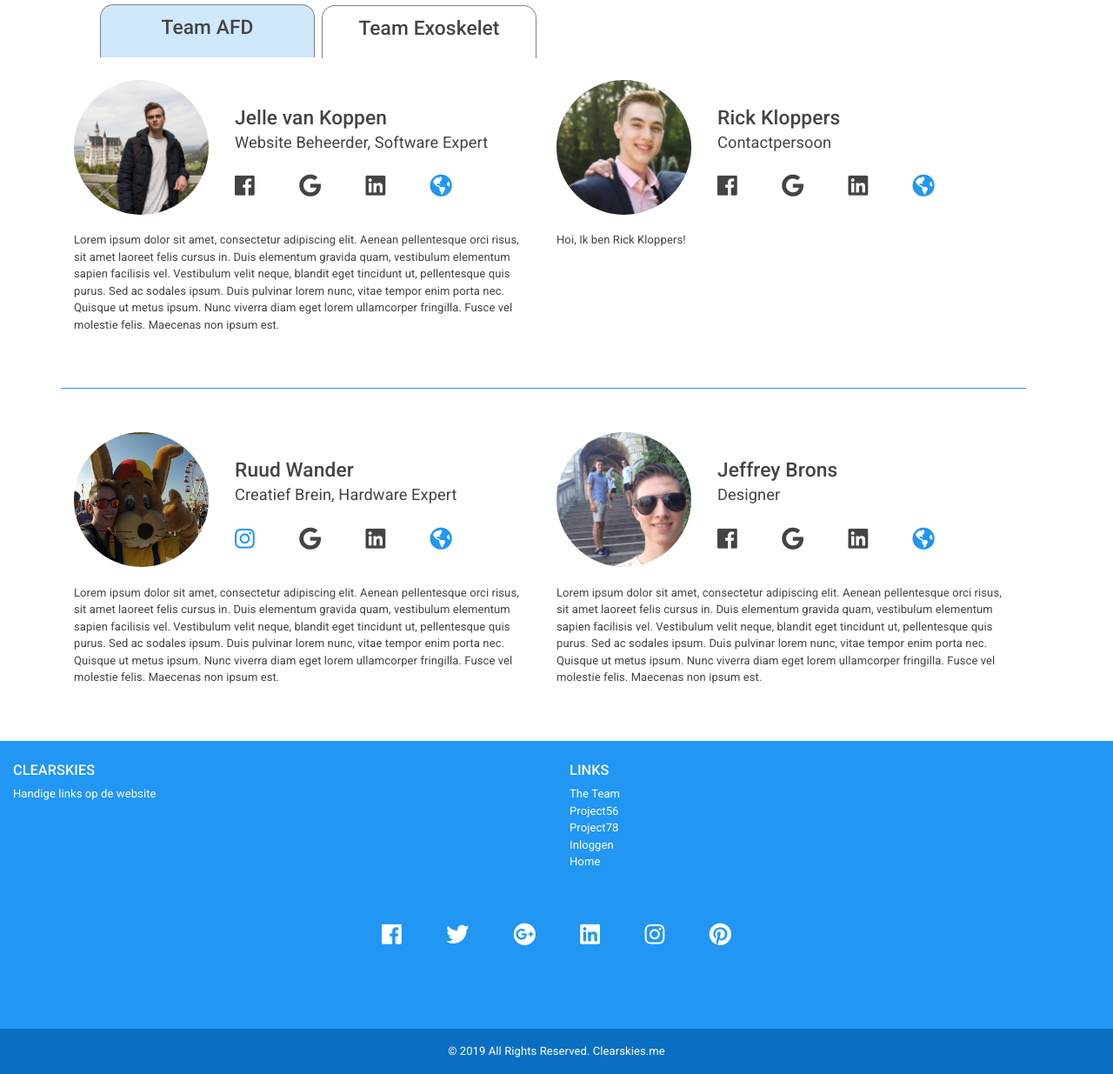
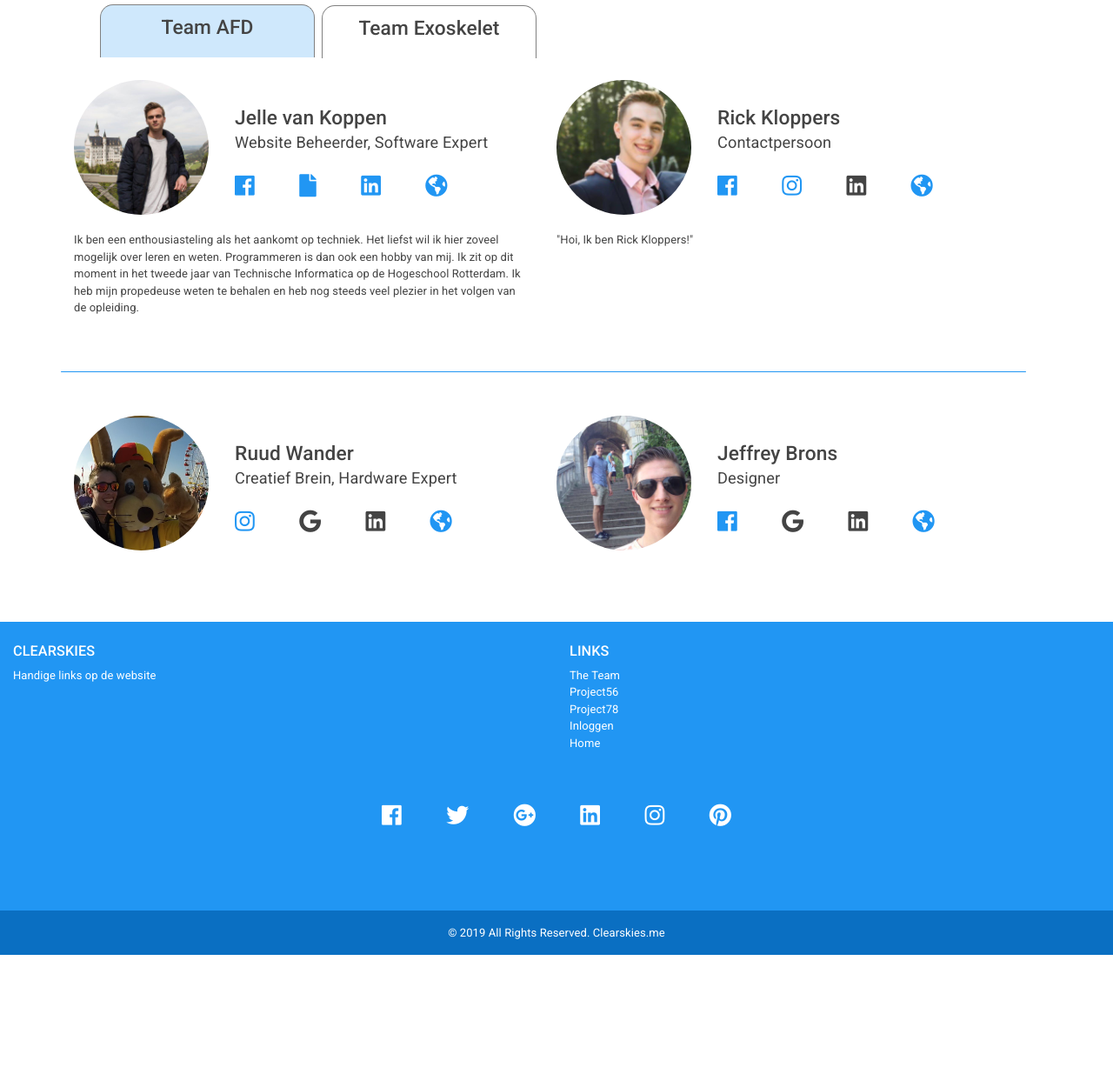
Before and after one commit to JellevanKoppen/HrWebsite, a PHP site: page /about.php in a window 1280 px wide. Shown: the part 425-1660 px from the top of the page at 87% size. After the commit the page ends 1523 px from the top, so only its background shows below. Run offline with PHP 8.4, Linux system fonts and the light colour scheme; some libraries are stand-ins or nearby versions.

Commit message:
updated about page and added resume

```diff
--- a/about.php
+++ b/about.php
@@ -45,15 +45,15 @@
               <div class="col-8 headerName">
                 <h3>Jelle van Koppen <br /><small>Website Beheerder, Software Expert</small></h3>
                 <div class="personalSocials">
-                  <a class="fb-ic">
+                  <a class="fb-ic" href="https://www.facebook.com/jelle.koppen">
                     <i class="fab fa-facebook fa-lg white-text mr-md-5 mr-3 fa-2x"> </i>
                   </a>
                   <!-- Google-->
-                  <a class="gplus-ic">
-                    <i class="fab fa-google fa-lg white-text mr-md-5 mr-3 fa-2x"> </i>
+                  <a class="gplus-ic" href="assets\doc\CV_Jelle_van_Koppen_0944862.pdf">
+                    <i class="fas fa-file fa-lg white-text mr-md-5 mr-3 fa-2x"> </i>
                   </a>
                   <!--Linkedin -->
-                  <a class="li-ic">
+                  <a class="li-ic" href="https://www.linkedin.com/in/jelle-van-koppen-390148151/">
                     <i class="fab fa-linkedin fa-lg white-text mr-md-5 mr-3 fa-2x"> </i>
                   </a>
                   <!--Website-->
@@ -64,7 +64,10 @@
               </div>
               <div class="col-12">
                 <br />
-                <p>Lorem ipsum dolor sit amet, consectetur adipiscing elit. Aenean pellentesque orci risus, sit amet laoreet felis cursus in. Duis elementum gravida quam, vestibulum elementum sapien facilisis vel. Vestibulum velit neque, blandit eget tincidunt ut, pellentesque quis purus. Sed ac sodales ipsum. Duis pulvinar lorem nunc, vitae tempor enim porta nec. Quisque ut metus ipsum. Nunc viverra diam eget lorem ullamcorper fringilla. Fusce vel molestie felis. Maecenas non ipsum est.</p>
+                <p>Ik ben een enthousiasteling als het aankomt op techniek. Het liefst wil ik hier zoveel mogelijk over leren
+en weten. Programmeren is dan ook een hobby van mij. Ik zit op dit moment in het tweede jaar van
+Technische Informatica op de Hogeschool Rotterdam. Ik heb mijn propedeuse weten te behalen en
+heb nog steeds veel plezier in het volgen van de opleiding.</p>
               </div>
             </div>
           </div>
@@ -76,12 +79,12 @@
               <div class="col-8 headerName">
                 <h3>Rick Kloppers <br /><small>Contactpersoon</small></h3>
                 <div class="personalSocials">
-                  <a class="fb-ic">
+                  <a class="fb-ic" href="https://www.facebook.com/rick.kloppers">
                     <i class="fab fa-facebook fa-lg white-text mr-md-5 mr-3 fa-2x"> </i>
                   </a>
-                  <!-- Google-->
-                  <a class="gplus-ic">
-                    <i class="fab fa-google fa-lg white-text mr-md-5 mr-3 fa-2x"> </i>
+                  <!-- Instagram-->
+                  <a class="gplus-ic" href="https://www.instagram.com/rickkie941/">
+                    <i class="fab fa-instagram fa-lg white-text mr-md-5 mr-3 fa-2x"> </i>
                   </a>
                   <!--Linkedin -->
                   <a class="li-ic">
@@ -95,7 +98,7 @@
               </div>
               <div class="col-12">
                 <br />
-                <p>Hoi, Ik ben Rick Kloppers!</div>
+                <p>"Hoi, Ik ben Rick Kloppers!"</div>
               </div>
             </div>
             <div class="lijn d-none d-md-block"></div>
@@ -126,7 +129,7 @@
                 </div>
                 <div class="col-12">
                   <br />
-                  <p>Lorem ipsum dolor sit amet, consectetur adipiscing elit. Aenean pellentesque orci risus, sit amet laoreet felis cursus in. Duis elementum gravida quam, vestibulum elementum sapien facilisis vel. Vestibulum velit neque, blandit eget tincidunt ut, pellentesque quis purus. Sed ac sodales ipsum. Duis pulvinar lorem nunc, vitae tempor enim porta nec. Quisque ut metus ipsum. Nunc viverra diam eget lorem ullamcorper fringilla. Fusce vel molestie felis. Maecenas non ipsum est.</p>
+                  <p></p>
                 </div>
               </div>
             </div>
@@ -138,7 +141,7 @@
                 <div class="col-8 headerName">
                   <h3>Jeffrey Brons <br /><small>Designer</small></h3>
                   <div class="personalSocials">
-                    <a class="fb-ic">
+                    <a class="fb-ic" href="https://www.facebook.com/jeffrey.brons.5">
                       <i class="fab fa-facebook fa-lg white-text mr-md-5 mr-3 fa-2x"> </i>
                     </a>
                     <!-- Google-->
@@ -157,7 +160,7 @@
                 </div>
                 <div class="col-12">
                   <br />
-                  <p>Lorem ipsum dolor sit amet, consectetur adipiscing elit. Aenean pellentesque orci risus, sit amet laoreet felis cursus in. Duis elementum gravida quam, vestibulum elementum sapien facilisis vel. Vestibulum velit neque, blandit eget tincidunt ut, pellentesque quis purus. Sed ac sodales ipsum. Duis pulvinar lorem nunc, vitae tempor enim porta nec. Quisque ut metus ipsum. Nunc viverra diam eget lorem ullamcorper fringilla. Fusce vel molestie felis. Maecenas non ipsum est.</p>
+                  <p></p>
                 </div>
               </div>
             </div>
@@ -171,15 +174,15 @@
                 <div class="col-8 headerName">
                   <h3>Jelle van Koppen <br /><small>Website Beheerder</small></h3>
                   <div class="personalSocials">
-                    <a class="fb-ic">
+                    <a class="fb-ic" href="https://www.facebook.com/jelle.koppen">
                       <i class="fab fa-facebook fa-lg white-text mr-md-5 mr-3 fa-2x"> </i>
                     </a>
                     <!-- Google-->
-                    <a class="gplus-ic">
-                      <i class="fab fa-google fa-lg white-text mr-md-5 mr-3 fa-2x"> </i>
+                    <a class="gplus-ic" href="assets/doc/CV_Jelle_van_Koppen_0944862.pdf">
+                      <i class="fas fa-file fa-lg white-text mr-md-5 mr-3 fa-2x"> </i>
                     </a>
                     <!--Linkedin -->
-                    <a class="li-ic">
+                    <a class="li-ic" href="https://www.linkedin.com/in/jelle-van-koppen-390148151/">
                       <i class="fab fa-linkedin fa-lg white-text mr-md-5 mr-3 fa-2x"> </i>
                     </a>
                     <!--Website-->
@@ -190,7 +193,10 @@
                 </div>
                 <div class="col-12">
                   <br />
-                  <p>Lorem ipsum dolor sit amet, consectetur adipiscing elit. Aenean pellentesque orci risus, sit amet laoreet felis cursus in. Duis elementum gravida quam, vestibulum elementum sapien facilisis vel. Vestibulum velit neque, blandit eget tincidunt ut, pellentesque quis purus. Sed ac sodales ipsum. Duis pulvinar lorem nunc, vitae tempor enim porta nec. Quisque ut metus ipsum. Nunc viverra diam eget lorem ullamcorper fringilla. Fusce vel molestie felis. Maecenas non ipsum est.</p>
+                  <p>Ik ben een enthousiasteling als het aankomt op techniek. Het liefst wil ik hier zoveel mogelijk over leren
+en weten. Programmeren is dan ook een hobby van mij. Ik zit op dit moment in het tweede jaar van
+Technische Informatica op de Hogeschool Rotterdam. Ik heb mijn propedeuse weten te behalen en
+heb nog steeds veel plezier in het volgen van de opleiding.</p>
                 </div>
               </div>
             </div>
@@ -202,12 +208,12 @@
                 <div class="col-8 headerName">
                   <h3>Rick Kloppers <br /><small>Contactpersoon</small></h3>
                   <div class="personalSocials">
-                    <a class="fb-ic">
+                    <a class="fb-ic" href="https://www.facebook.com/rick.kloppers">
                       <i class="fab fa-facebook fa-lg white-text mr-md-5 mr-3 fa-2x"> </i>
                     </a>
-                    <!-- Google-->
-                    <a class="gplus-ic">
-                      <i class="fab fa-google fa-lg white-text mr-md-5 mr-3 fa-2x"> </i>
+                    <!-- Instagram -->
+                    <a class="gplus-ic" href="https://www.instagram.com/rickkie941/">
+                      <i class="fab fa-instagram fa-lg white-text mr-md-5 mr-3 fa-2x"> </i>
                     </a>
                     <!--Linkedin -->
                     <a class="li-ic">
@@ -221,7 +227,7 @@
                 </div>
                 <div class="col-12">
                   <br />
-                  <p>Hoi, Ik ben Rick Kloppers!</div>
+                  <p>"Hoi, Ik ben Rick Kloppers!"</div>
                 </div>
               </div>
               <div class="lijn d-none d-md-block"></div>
@@ -252,7 +258,7 @@
                   </div>
                   <div class="col-12">
                     <br />
-                    <p>Lorem ipsum dolor sit amet, consectetur adipiscing elit. Aenean pellentesque orci risus, sit amet laoreet felis cursus in. Duis elementum gravida quam, vestibulum elementum sapien facilisis vel. Vestibulum velit neque, blandit eget tincidunt ut, pellentesque quis purus. Sed ac sodales ipsum. Duis pulvinar lorem nunc, vitae tempor enim porta nec. Quisque ut metus ipsum. Nunc viverra diam eget lorem ullamcorper fringilla. Fusce vel molestie felis. Maecenas non ipsum est.</p>
+                    <p></p>
                   </div>
                 </div>
               </div>
@@ -283,7 +289,7 @@
                   </div>
                   <div class="col-12">
                     <br />
-                    <p>Lorem ipsum dolor sit amet, consectetur adipiscing elit. Aenean pellentesque orci risus, sit amet laoreet felis cursus in. Duis elementum gravida quam, vestibulum elementum sapien facilisis vel. Vestibulum velit neque, blandit eget tincidunt ut, pellentesque quis purus. Sed ac sodales ipsum. Duis pulvinar lorem nunc, vitae tempor enim porta nec. Quisque ut metus ipsum. Nunc viverra diam eget lorem ullamcorper fringilla. Fusce vel molestie felis. Maecenas non ipsum est.</p>
+                    <p></p>
                   </div>
                 </div>
               </div>
```
Also changed, not shown: 1 other file.
